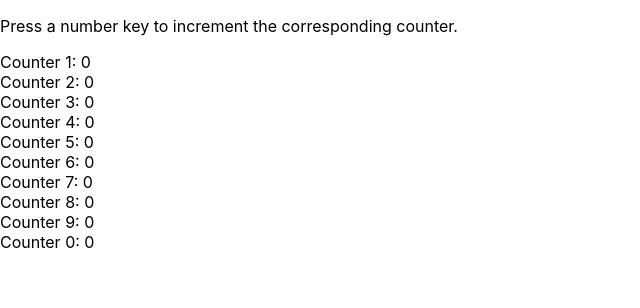
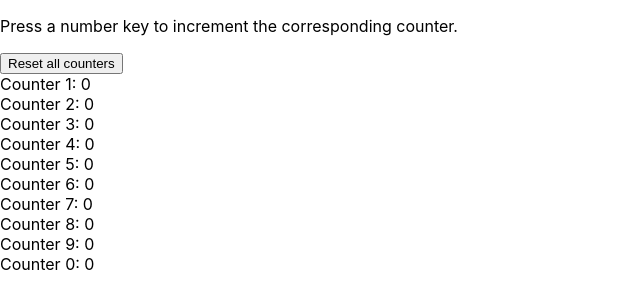
Before and after one commit to KenanHanke/counter-app, a React (Create React App) app: page / in a window 1280 px wide. Shown: the top 308 px of the page, without its empty margins (0-640 px from the left). Built offline with nearby package versions, Linux system fonts and the light colour scheme.

Commit message:
Add reset button

```diff
--- a/src/App.js
+++ b/src/App.js
@@ -16,6 +16,12 @@ const App = () => {
     }
   };
 
+  const handleReset = () => {
+    const resetCounters = Array(10).fill(0);
+    setCounters(resetCounters);
+    resetCounters.forEach((_, index) => localStorage.setItem(`counter${index + 1}`, 0));
+  };
+
   useEffect(() => {
     window.addEventListener('keypress', handleKeyPress);
 
@@ -27,6 +33,7 @@ const App = () => {
   return (
     <div>
       <p>Press a number key to increment the corresponding counter.</p>
+      <button onClick={handleReset}>Reset all counters</button>
       {counters.map((counter, index) => (
         <div key={index}>Counter {(index + 1) % 10}: {counter}</div>
       ))}
```
